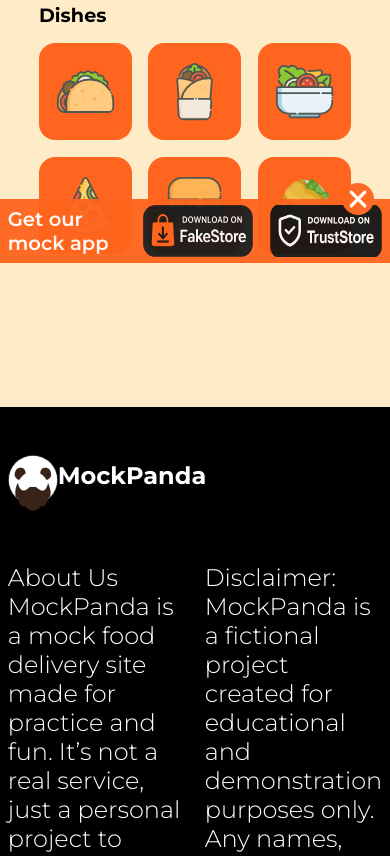
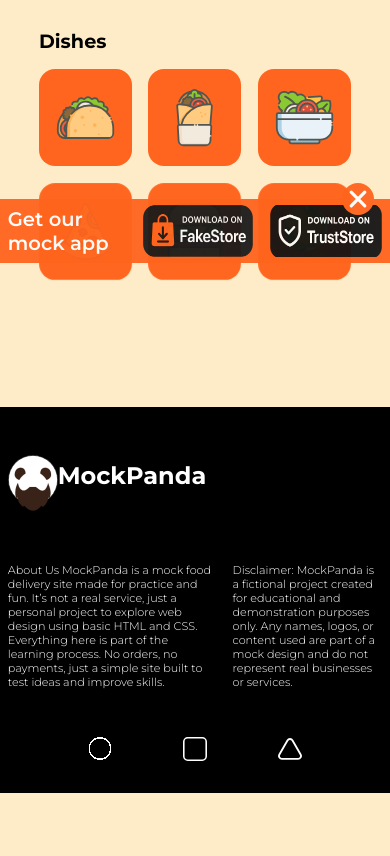
Before and after one commit to TKavi25/MockPanda, a plain HTML site: page index.html in a window 390 px wide. Shown: the part 576-1432 px from the top of the page. After the commit the page ends 1369 px from the top, so only its background shows below. Drawn offline with Linux system fonts and the light colour scheme.

Commit message:
better responsiveness

```diff
--- a/css/footer.css
+++ b/css/footer.css
@@ -76,6 +76,30 @@ footer ul li{
 
 /*  */
 
+
+@media (max-width: 700px) {
+    footer p, footer aside{
+        font-size: clamp(0.8rem, 20vw, 1rem);
+    }
+
+    footer ul img{
+        width: 1.5rem;
+        height: 1.5rem;
+    }
+}
+
+@media (max-width: 500px) {
+    footer p, footer aside{
+        font-size: clamp(0.4rem, 20vw, 0.7rem);
+    }
+    footer ul img{
+        width: 1.5rem;
+        height: 1.5rem;
+    }
+}
+
+
+
 @media (max-width: 150px) {
     #logo-footer{
         margin-top: 1rem;
--- a/css/main-dishes.css
+++ b/css/main-dishes.css
@@ -26,6 +26,9 @@
     border-radius: 1rem;
     padding: 0.5rem;
     transition: 0.2s;
+
+    scale: 0.8;
+    opacity: 0;
 }
 
 .dish img{
--- a/css/main-restaurants.css
+++ b/css/main-restaurants.css
@@ -13,7 +13,6 @@
 
 
 .restaurants-container{
-    /* padding-left: 10%; */
     display: flex;
     width: 100%;
     gap: 1rem;
@@ -23,3 +22,10 @@
     scroll-snap-type: x mandatory;
     mask-image: linear-gradient(to right, rgb(255, 255, 255) 98%, transparent);
 }
+
+
+@media (max-width: 565px) {
+    .featured-restaurants{
+        width: 90vw;
+    }
+}
```
